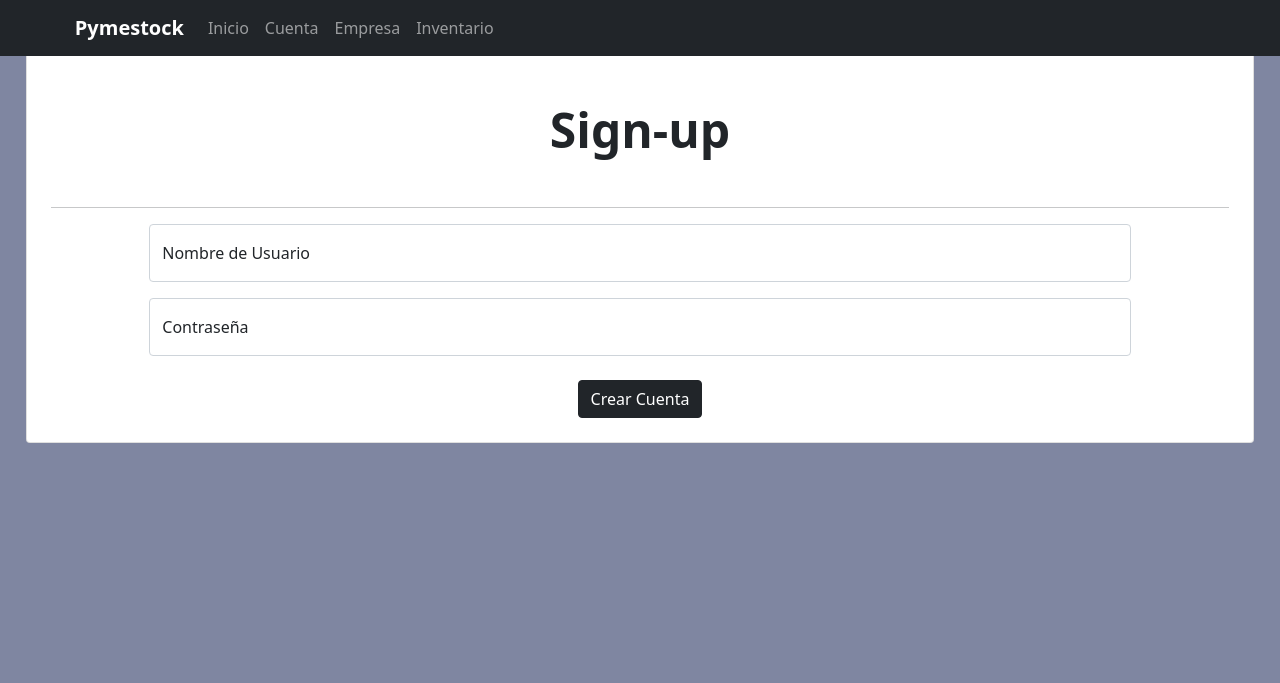
After one commit to Invokeichon/pymestock, a Django app: page /signup.html in a window 1280 px wide. The commit adds this page. Shown: the top 683 px of the page. Run offline with Django 3.2, Linux system fonts and the light colour scheme; some libraries are stand-ins or nearby versions.

Commit message:
Added signup template, view and url (not functional), button on index now redirects there.

```diff
--- a/pymestock/apps/account/templates/account/login.html
+++ b/pymestock/apps/account/templates/account/login.html
@@ -11,8 +11,8 @@ Pymestock
             <h5 class="card-title fw-bold">Pymestock</h5>
             <br>
             <div class="form-floating mb-3" style="width: 80%; margin-left: 10%;">
-                <input type="email" class="form-control" id="floatingInput" placeholder="name@example.com">
-                <label for="floatingInput">Correo electrónico</label>
+                <input type="text" class="form-control" id="floatingUsername" placeholder="Usuario1">
+                <label for="floatingUsername">Nombre de Usuario</label>
             </div>
             <div class="form-floating" style="width: 80%; margin-left: 10%;">
                 <input type="password" class="form-control" id="floatingPassword" placeholder="Password">
--- /dev/null
+++ b/pymestock/apps/account/templates/account/signup.html
@@ -0,0 +1,25 @@
+{% extends "pymestock/base.html" %}
+
+{% block title %}
+Pymestock
+{% endblock title %}
+
+{% block body %}
+<div class="card text-center" style="margin-top: 50px; width: 96%; margin-left: 2%;">
+    <p class="display-5 fw-bold text-center" style="margin-top: 50px;"> Sign-up <p>
+    <hr style="width: 96%; margin-left: 2%;">
+    <form action="signup.html#" method="post">
+        {% csrf_token %}
+        <div class="form-floating mb-3" style="width: 80%; margin-left: 10%;">
+            <input type="text" class="form-control" id="floatingUsername" placeholder="Usuario1">
+            <label for="floatingUsername">Nombre de Usuario</label>
+        </div>
+        <div class="form-floating" style="width: 80%; margin-left: 10%;">
+            <input type="password" class="form-control" id="floatingPassword" placeholder="Password">
+            <label for="floatingPassword">Contraseña</label>
+        </div>
+        <br>
+        <input type="submit" class="btn btn-dark" style="margin-bottom: 2%;" value="Crear Cuenta">
+    </form>
+</div>
+{% endblock body %}
--- a/pymestock/apps/account/urls.py
+++ b/pymestock/apps/account/urls.py
@@ -4,4 +4,5 @@ from . import views
 
 urlpatterns = [
     path("login.html", views.login, name="login"),
+    path("signup.html", views.signup, name="signup")
 ]
--- a/pymestock/apps/account/views.py
+++ b/pymestock/apps/account/views.py
@@ -3,3 +3,6 @@ from django.shortcuts import render
 
 def login(request):
     return render(request, "account/login.html", {})
+
+def signup(request):
+    return render(request, "account/signup.html", {})
--- a/pymestock/templates/pymestock/index.html
+++ b/pymestock/templates/pymestock/index.html
@@ -13,6 +13,6 @@ Pymestock
     Nuestro sitio busca ayudar a tu PYME a organizar su inventario,
     así permitiendo un mejor flujo de trabajo y evitando problemas de manejo de stock.
     <p>
-    <a href="{% url 'login' %}" class="btn btn-dark" style="width: 40%; margin-top: 20px; margin-bottom: 20px;">Regístrate</a>
+    <a href="{% url 'signup' %}" class="btn btn-dark" style="width: 40%; margin-top: 20px; margin-bottom: 20px;">Regístrate</a>
 </div>
 {% endblock body %}
```
Also changed, not shown: db.sqlite3 (added), 1 other file.
